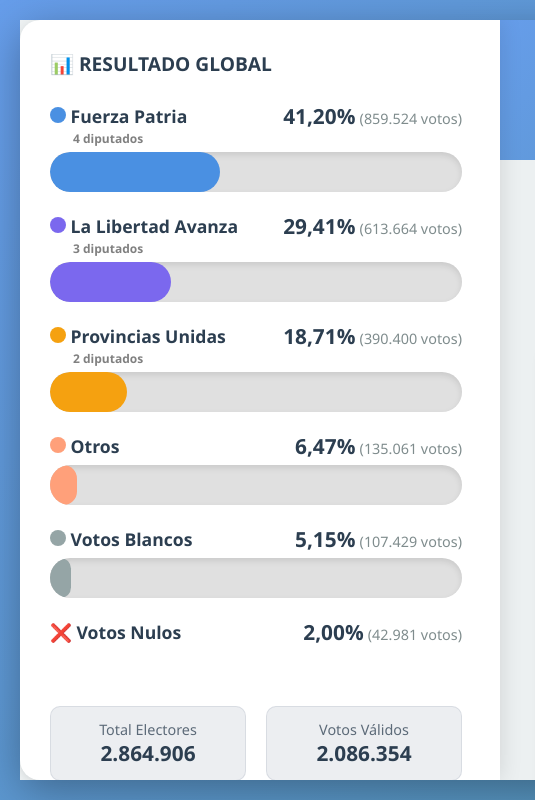
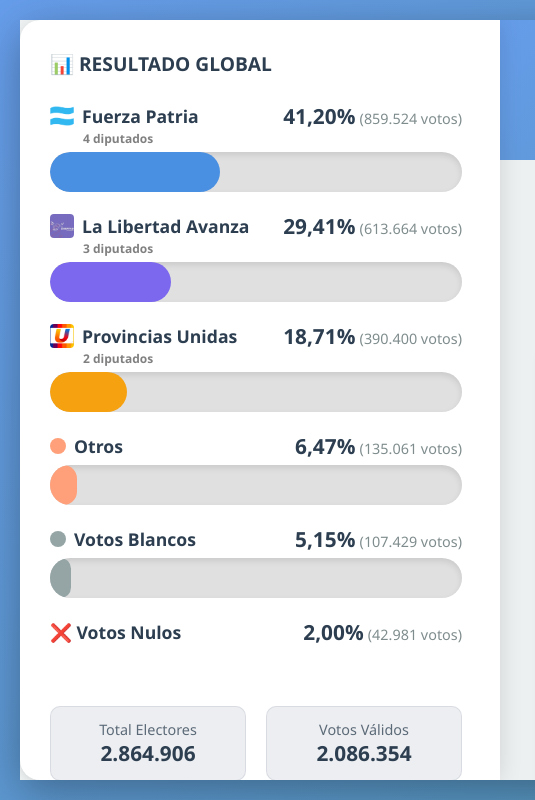
Before and after one commit to LucasPier/especulapp, a plain HTML site: page index.html in a window 1280 px wide. Shown: the full height of the page, 0-535 px from the left. Drawn offline with nearby package versions, Linux system fonts and the light colour scheme.

Commit message:
Se agregan imágenes con logos de los frentes electorales

```diff
--- a/app.js
+++ b/app.js
@@ -681,7 +681,13 @@ async function cargarDatosPerfiles() {
     if (resultado.id === 'nulos') {
         return '❌'; // Cruz roja para nulos
     }
-    // Para todos los demás (frentes y blancos), usar círculo de color
+
+    // Si el resultado tiene imagen, usarla en lugar del círculo de color
+    if (resultado.imagen) {
+        return `<img src="${resultado.imagen}" alt="${resultado.nombre}" class="frente-imagen">`;
+    }
+
+    // Para los demás (frentes sin imagen y blancos), usar círculo de color
     return `<span class="color-indicator" style="background-color: ${resultado.color}"></span>`;
 }
 
@@ -853,6 +859,7 @@ function renderizarGraficoPerfil(contenedor, grupoId) {
                 id: frente.id,
                 nombre: frente.nombre,
                 color: frente.color,
+                imagen: frente.imagen || null,
                 votos: votos,
                 porcentaje: porcentaje,
                 esBarra: true
@@ -952,6 +959,7 @@ function renderizarGraficoPerfil(contenedor, grupoId) {
             id: frente.id,
             nombre: frente.nombre,
             color: frente.color,
+            imagen: frente.imagen || null,
             votos: votos,
             porcentaje: porcentaje,
             esBarra: true
@@ -1117,11 +1125,17 @@ function renderizarGraficoPerfil(contenedor, grupoId) {
     // Controles para cada frente
     configEleccion.eleccion.frentes.forEach(frente => {
         const valorInicial = estadoFinal.frentes[frente.id] || 0;
+
+        // Generar indicador visual (imagen o círculo de color)
+        const indicadorVisual = frente.imagen
+            ? `<img src="${frente.imagen}" alt="${frente.nombre}" class="frente-imagen">`
+            : `<span class="color-indicator" style="background-color: ${frente.color}"></span>`;
+
         controlesHTML += `
             <div class="control-item">
                 <div class="control-label">
                     <span class="control-label-name">
-                        <span class="color-indicator" style="background-color: ${frente.color}"></span>
+                        ${indicadorVisual}
                         ${frente.nombre}
                     </span>
                     <span class="control-value" id="valor-${grupo.id}-${frente.id}">100</span>
@@ -1727,6 +1741,7 @@ function sincronizarInputsConEstado(grupoId) {
             id: frente.id,
             nombre: frente.nombre,
             color: frente.color,
+            imagen: frente.imagen || null,
             votos: votos,
             porcentaje: porcentaje,
             esBarra: true
@@ -1964,7 +1979,8 @@ function sincronizarInputsConEstado(grupoId) {
             const nombreCargo = resultado.cargos === 1
                 ? obtenerNombreCargoSingular(resultado.id)
                 : configEleccion.eleccion.nombreCargoPlural;
-            textoCargos = `<div class="cargos-obtenidos">${resultado.cargos} ${nombreCargo}</div>`;
+            const claseConImagen = resultado.imagen ? ' cargos-obtenidos-con-imagen' : '';
+            textoCargos = `<div class="cargos-obtenidos${claseConImagen}">${resultado.cargos} ${nombreCargo}</div>`;
         }
 
         // Mostrar con barra de progreso
@@ -2039,10 +2055,16 @@ function obtenerNombreCargoSingular(frenteId) {
         if (cargosDiv) {
             // Actualizar texto existente
             cargosDiv.textContent = textoCargos;
+            // Actualizar clase según si tiene imagen
+            if (resultado.imagen) {
+                cargosDiv.classList.add('cargos-obtenidos-con-imagen');
+            } else {
+                cargosDiv.classList.remove('cargos-obtenidos-con-imagen');
+            }
         } else {
             // Crear elemento nuevo
             cargosDiv = document.createElement('div');
-            cargosDiv.className = 'cargos-obtenidos';
+            cargosDiv.className = resultado.imagen ? 'cargos-obtenidos cargos-obtenidos-con-imagen' : 'cargos-obtenidos';
             cargosDiv.textContent = textoCargos;
             // Insertar antes de la barra de progreso
             const barraProgreso = barraDiv.querySelector('.barra-progreso');
@@ -2600,7 +2622,7 @@ function actualizarBarraMiniExistente(barraDiv, resultado) {
         init,
         destroy,
         isReady,
-        version: '1.2.0'
+        version: '1.3.0'
     };
 })();
 
--- a/configuracion_eleccion.json
+++ b/configuracion_eleccion.json
@@ -13,28 +13,32 @@
         "nombre": "Fuerza Patria",
         "color": "#4A90E2",
         "abreviatura": "FP",
-        "canidate": "F"
+        "canidate": "F",
+        "imagen": "img/frentes/frente_1.webp"
       },
       {
         "id": "frente_2",
         "nombre": "La Libertad Avanza",
         "color": "#7B68EE",
         "abreviatura": "LLA",
-        "canidate": "M"
+        "canidate": "M",
+        "imagen": "img/frentes/frente_2.webp"
       },
       {
         "id": "frente_3",
         "nombre": "Provincias Unidas",
         "color": "#f5a110",
         "abreviatura": "PU",
-        "canidate": "F"
+        "canidate": "F",
+        "imagen": "img/frentes/frente_3.webp"
       },
       {
         "id": "otros",
         "nombre": "Otros",
         "color": "#FFA07A",
         "abreviatura": "Otros",
-        "canidate": "M"
+        "canidate": "M",
+        "imagen": null
       }
     ],
     "escenarios": [
--- a/styles.css
+++ b/styles.css
@@ -364,6 +364,9 @@ section h2 {
 .frente-nombre {
     font-weight: 600;
     font-size: 1.1em;
+    display: flex;
+    align-items: center;
+    gap: 8px;
 }
 
 .frente-porcentaje {
@@ -381,8 +384,12 @@ section h2 {
     font-size: 0.75em;
     font-weight: 600;
     /* color: var(--text-primary); */
-    margin-left: 23px;
+    margin-left: 25px;
     color: gray;
+}
+
+.cargos-obtenidos-con-imagen {
+    margin-left: 33px;
 }
 
 .barra-progreso {
@@ -608,6 +615,15 @@ section h2 {
     height: 16px;
     border-radius: 50%;
     display: inline-block;
+}
+
+.frente-imagen {
+    width: 24px;
+    height: 24px;
+    border-radius: 4px;
+    display: inline-block;
+    object-fit: cover;
+    vertical-align: middle;
 }
 
 .control-value {
```
Also changed, not shown: service-worker.js (+8 -4 lines), img/frentes/frente_1.webp (added), img/frentes/frente_2.webp (added), img/frentes/frente_3.webp (added), 3 other files.
